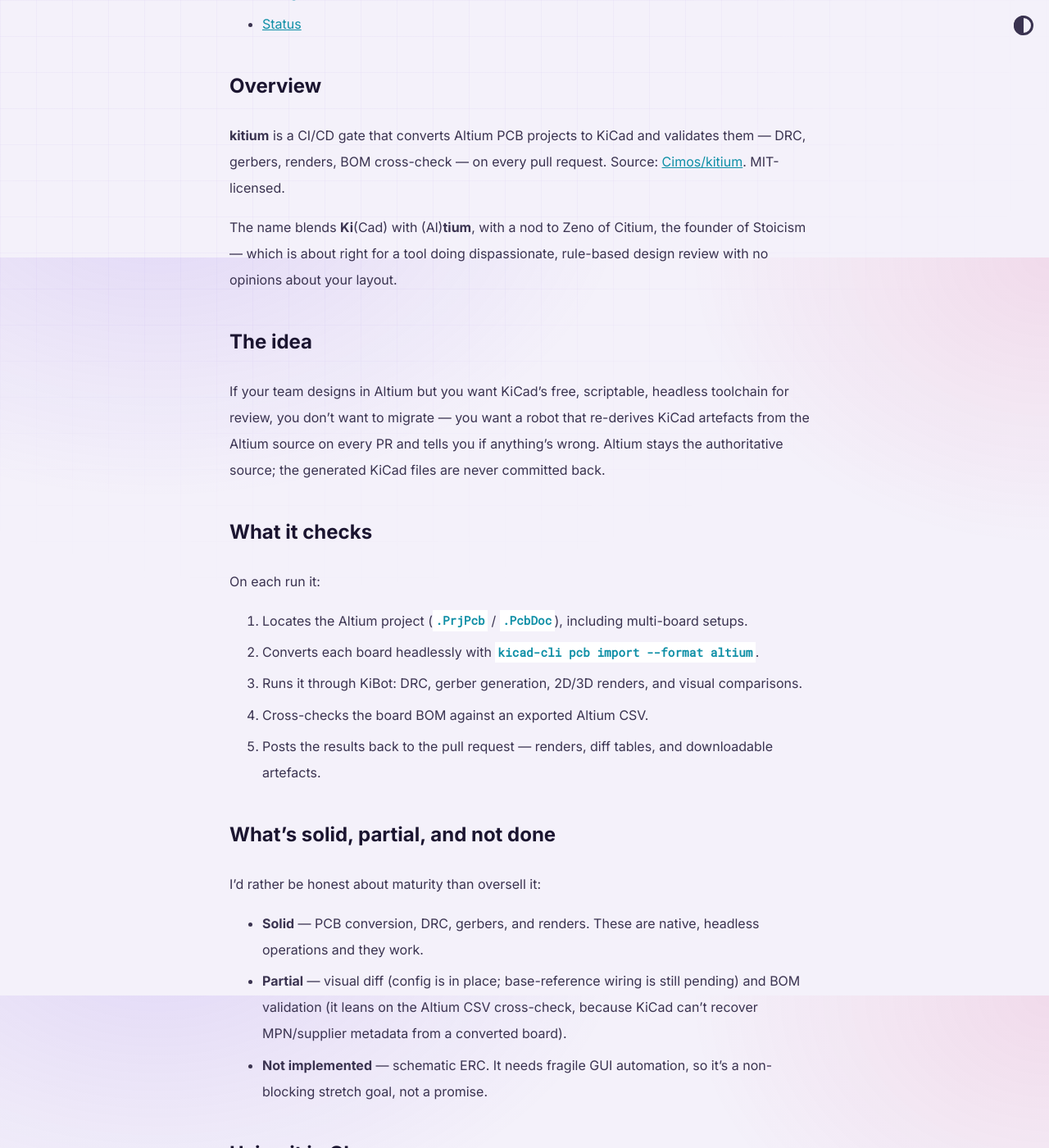
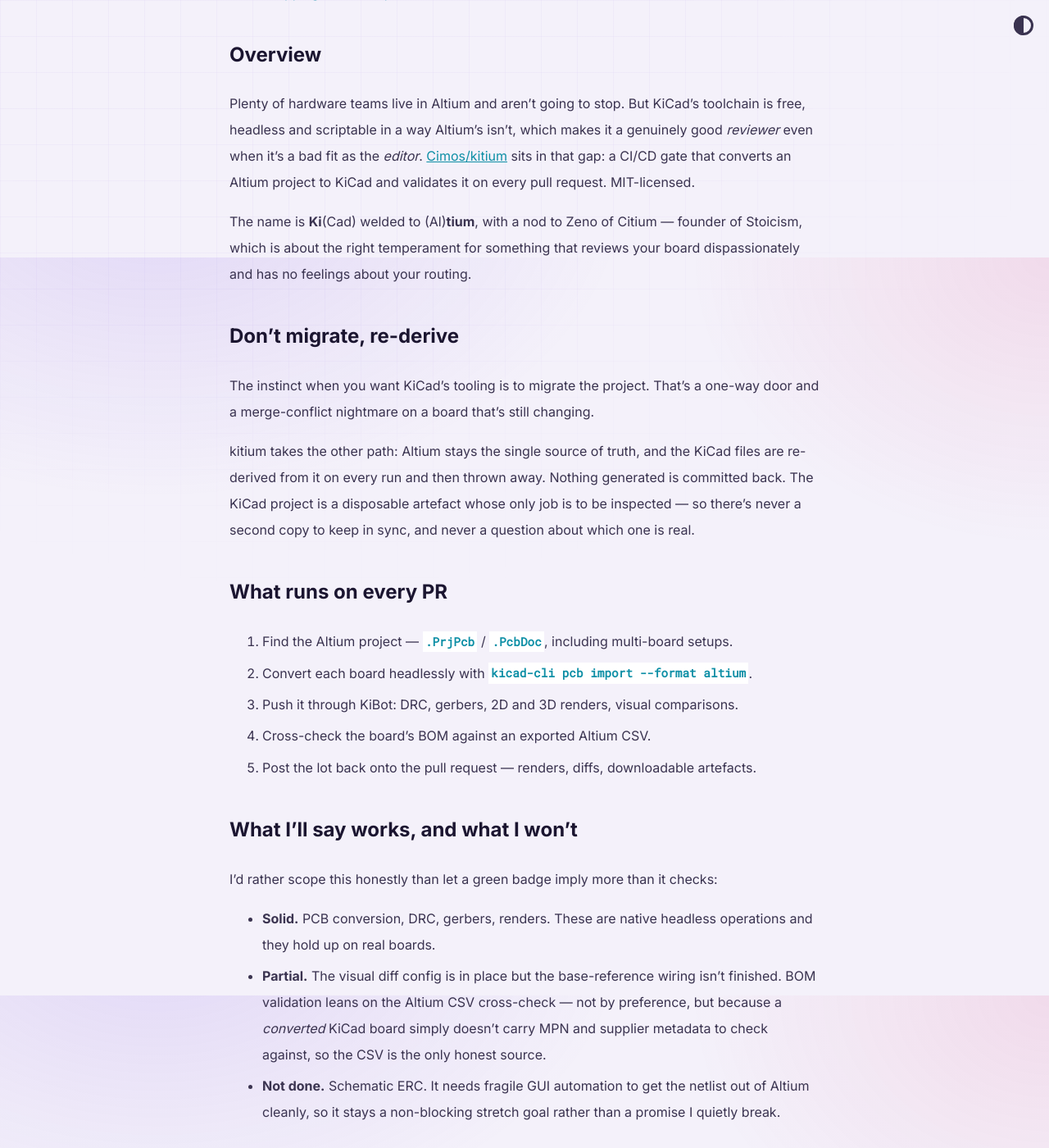
Before and after one commit to Cimos/cimos.github.io, a Jekyll site: the page built from _posts/2026-07-01-kitium.md, in a window 1280 px wide and 1400 px high, scrolled down 586 px. Shown: the whole window at 82% size. Built offline with Jekyll 4.4.1, drawn with Linux system fonts in a browser that asks for light colours; some of the changed text lies outside the part shown.

Commit message:
Rewrite project posts as write-ups, not README summaries (#5)
The first drafts mirrored each repo's README structure (overview /
what it does / install / limitations) and read like docs. Rewritten in
the same voice as the existing posts: open with the real problem, argue
the design decisions, keep the honest caveats, drop the command dumps.

No fabricated anecdotes, forum quotes, or competitor claims — the voice
is built from the genuine problem and each repo's actual design choices.


Claude-Session: https://claude.ai/code/session_01C8E1RZUXpJffi5S2ijhcTK

Co-authored-by: Claude <noreply@anthropic.com>

````diff
--- a/_posts/2026-07-01-kitium.md
+++ b/_posts/2026-07-01-kitium.md
@@ -8,55 +8,52 @@ tags: [altium, kicad, ci-cd, github-actions, drc, kibot, pcb]
 
 ## Table of contents
 - [Overview](#overview)
-- [The idea](#the-idea)
-- [What it checks](#what-it-checks)
-- [What's solid, partial, and not done](#whats-solid-partial-and-not-done)
-- [Using it in CI](#using-it-in-ci)
-- [Status](#status)
+- [Don't migrate, re-derive](#dont-migrate-re-derive)
+- [What runs on every PR](#what-runs-on-every-pr)
+- [What I'll say works, and what I won't](#what-ill-say-works-and-what-i-wont)
+- [Dropping it into a repo](#dropping-it-into-a-repo)
 
 ## Overview
 
-**kitium** is a CI/CD gate that converts Altium PCB projects to KiCad and validates them — DRC, gerbers, renders, BOM cross-check — on every pull request. Source: [Cimos/kitium](https://github.com/Cimos/kitium). MIT-licensed.
+Plenty of hardware teams live in Altium and aren't going to stop. But KiCad's toolchain is free, headless and scriptable in a way Altium's isn't, which makes it a genuinely good *reviewer* even when it's a bad fit as the *editor*. [Cimos/kitium](https://github.com/Cimos/kitium) sits in that gap: a CI/CD gate that converts an Altium project to KiCad and validates it on every pull request. MIT-licensed.
 
-The name blends **Ki**(Cad) with (Al)**tium**, with a nod to Zeno of Citium, the founder of Stoicism — which is about right for a tool doing dispassionate, rule-based design review with no opinions about your layout.
+The name is **Ki**(Cad) welded to (Al)**tium**, with a nod to Zeno of Citium — founder of Stoicism, which is about the right temperament for something that reviews your board dispassionately and has no feelings about your routing.
 
-## The idea
+## Don't migrate, re-derive
 
-If your team designs in Altium but you want KiCad's free, scriptable, headless toolchain for review, you don't want to migrate — you want a robot that re-derives KiCad artefacts from the Altium source on every PR and tells you if anything's wrong. Altium stays the authoritative source; the generated KiCad files are never committed back.
+The instinct when you want KiCad's tooling is to migrate the project. That's a one-way door and a merge-conflict nightmare on a board that's still changing.
 
-## What it checks
+kitium takes the other path: Altium stays the single source of truth, and the KiCad files are re-derived from it on every run and then thrown away. Nothing generated is committed back. The KiCad project is a disposable artefact whose only job is to be inspected — so there's never a second copy to keep in sync, and never a question about which one is real.
 
-On each run it:
+## What runs on every PR
 
-1. Locates the Altium project (`.PrjPcb` / `.PcbDoc`), including multi-board setups.
-2. Converts each board headlessly with `kicad-cli pcb import --format altium`.
-3. Runs it through KiBot: DRC, gerber generation, 2D/3D renders, and visual comparisons.
-4. Cross-checks the board BOM against an exported Altium CSV.
-5. Posts the results back to the pull request — renders, diff tables, and downloadable artefacts.
+1. Find the Altium project — `.PrjPcb` / `.PcbDoc`, including multi-board setups.
+2. Convert each board headlessly with `kicad-cli pcb import --format altium`.
+3. Push it through KiBot: DRC, gerbers, 2D and 3D renders, visual comparisons.
+4. Cross-check the board's BOM against an exported Altium CSV.
+5. Post the lot back onto the pull request — renders, diffs, downloadable artefacts.
 
-## What's solid, partial, and not done
+## What I'll say works, and what I won't
 
-I'd rather be honest about maturity than oversell it:
+I'd rather scope this honestly than let a green badge imply more than it checks:
 
-- **Solid** — PCB conversion, DRC, gerbers, and renders. These are native, headless operations and they work.
-- **Partial** — visual diff (config is in place; base-reference wiring is still pending) and BOM validation (it leans on the Altium CSV cross-check, because KiCad can't recover MPN/supplier metadata from a converted board).
-- **Not implemented** — schematic ERC. It needs fragile GUI automation, so it's a non-blocking stretch goal, not a promise.
+- **Solid.** PCB conversion, DRC, gerbers, renders. These are native headless operations and they hold up on real boards.
+- **Partial.** The visual diff config is in place but the base-reference wiring isn't finished. BOM validation leans on the Altium CSV cross-check — not by preference, but because a *converted* KiCad board simply doesn't carry MPN and supplier metadata to check against, so the CSV is the only honest source.
+- **Not done.** Schematic ERC. It needs fragile GUI automation to get the netlist out of Altium cleanly, so it stays a non-blocking stretch goal rather than a promise I quietly break.
 
-## Using it in CI
+## Dropping it into a repo
 
-It's a Docker-based GitHub Action built on the `kicad/kicad:10` container with KiBot and the KiCad CLI, shipped as a pre-built GHCR image. Drop it in `.github/workflows/pcb-gate.yml`:
+It's a Docker-based GitHub Action on the `kicad/kicad:10` image with KiBot and the KiCad CLI, shipped as a pre-built GHCR container so it doesn't rebuild the world on every run:
 
 ```yaml
 - uses: Cimos/kitium@v0.1.0
   with:
     project: hardware/MyBoard.PrjPcb
     bom_csv: hardware/MyBoard_BOM.csv
-    drc: report          # or "block"
+    drc: block          # fail the gate; use "report" to only comment
     github_token: ${{ secrets.GITHUB_TOKEN }}
 ```
 
-`drc: block` turns a failing check into a failing gate; `report` just comments.
+It's **v0.1.0** — end-to-end PCB validation is proven on real Altium fixtures. If you run it against a board it chokes on, that's the interesting case; [an issue](https://github.com/Cimos/kitium/issues) with the project is worth a lot.
 
-## Status
-
-Currently **v0.1.0** — end-to-end PCB validation is verified on real Altium fixtures. The internals are `entrypoint.sh` (orchestration), `convert.sh` (multi-board loop), `bom_crosscheck.py`, and `kitium.kibot.yaml` if you want to read how it hangs together.
+-SM
````
Also changed, not shown: _posts/2026-07-01-altium-push-to-digikey.md (+20 -26 lines), _posts/2026-07-01-ibom-for-altium.md (+14 -19 lines), _posts/2026-07-01-kibot-config.md (+21 -25 lines), _posts/2026-07-01-kicad-custom-design-rules.md (+18 -25 lines).
